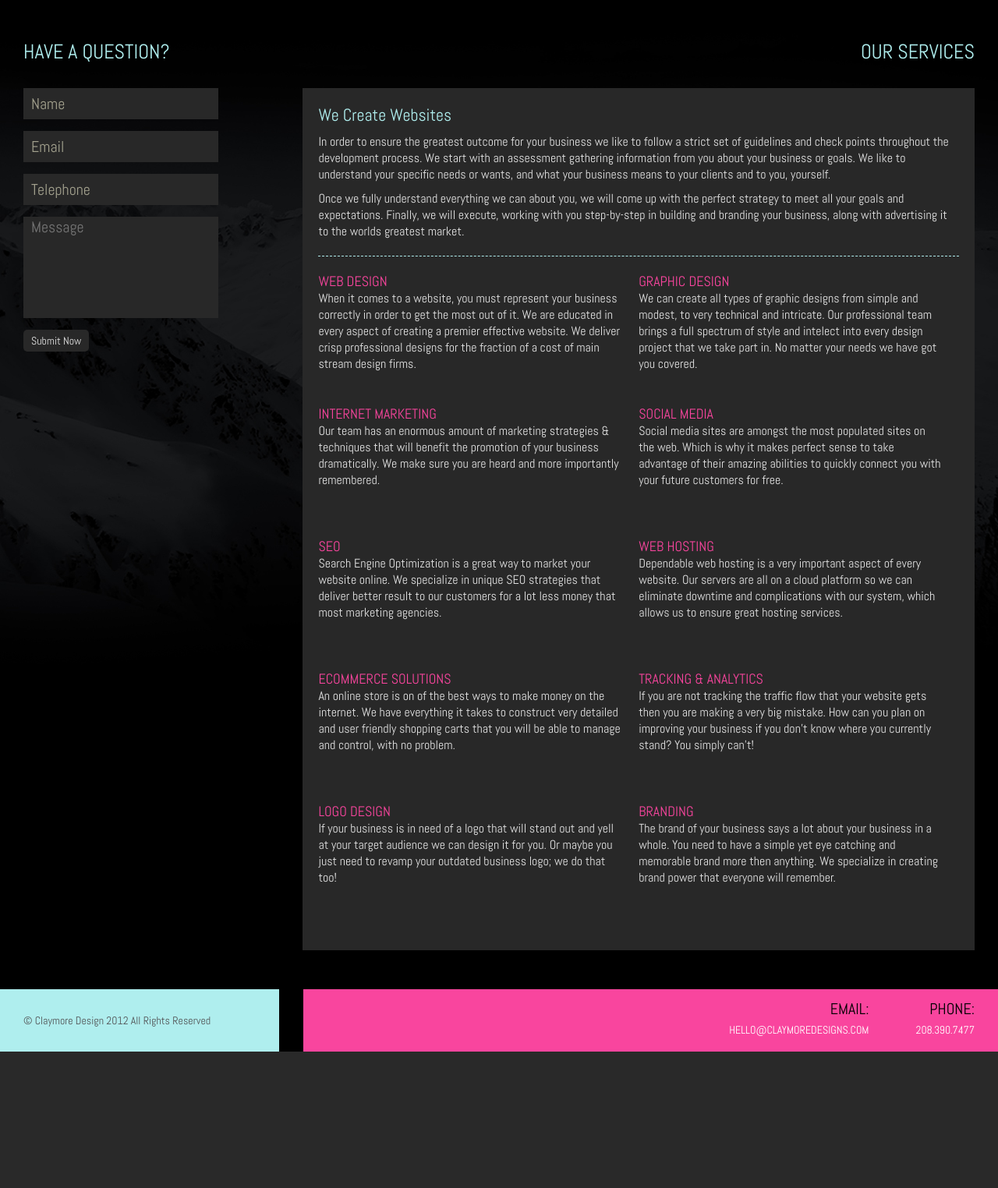
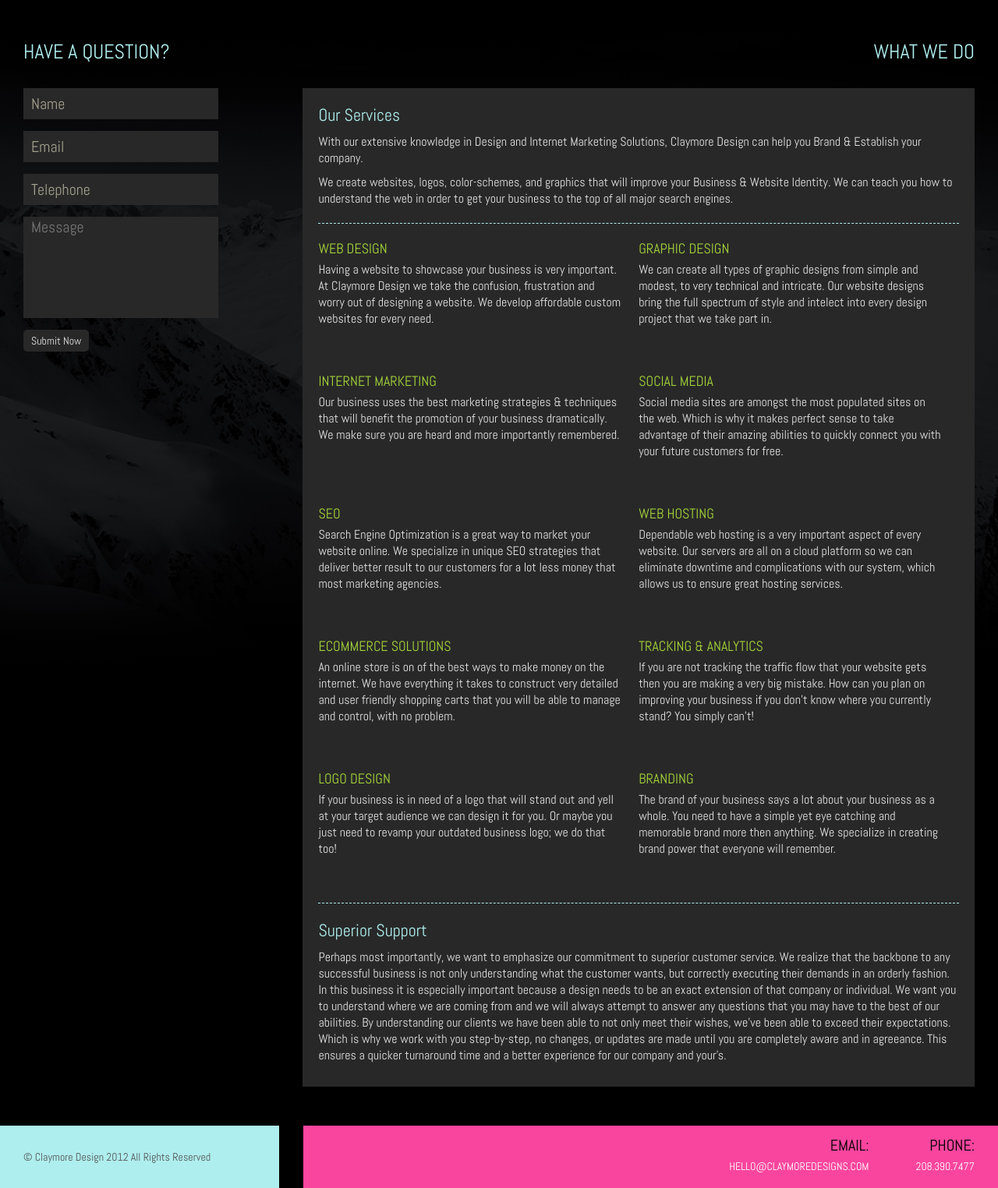
Before and after one commit to cphillipp/ClaymoreDesign, a PHP site: page /services.php in a window 1280 px wide. Shown: the part 101-1625 px from the top of the page at 78% size. Before the commit the page ends 1450 px from the top, so only its background shows below. Run offline with PHP 8.4, Linux system fonts and the light colour scheme.

Commit message:
updated css and site files

```diff
--- a/css/styles.css
+++ b/css/styles.css
@@ -153,6 +161,13 @@ body {
         padding: 0 0 10px;
         color: #E3E3E3;
         font-size: 22px; }
+      body .wrapper .right h4 {
+        padding: 0 0 5px;
+        color: #a5d53a;
+        font-size: 18px;
+        text-transform: uppercase; }
+        body .wrapper .right h4 span {
+          color: #888888; }
       body .wrapper .right section {
         margin: 0 30px 50px;
         padding: 20px;
@@ -164,23 +179,23 @@ body {
         body .wrapper .right section p {
           padding: 0 0 10px;
           color: #E3E3E3; }
+        body .wrapper .right section img {
+          margin: 5px 30px 30px 0;
+          float: left; }
         body .wrapper .right section .box {
           margin: 0;
           padding: 0;
           width: 50%;
           min-height: 170px;
           float: left; }
-          body .wrapper .right section .box h4 {
-            color: #F9459E;
-            font-size: 18px;
-            text-transform: uppercase; }
           body .wrapper .right section .box p {
             padding: 0 20px 0 0; }
         body .wrapper .right section .line {
           margin: 10px 0 20px;
           width: auto;
           height: 1px;
-          border-bottom: 1px dashed #AFEEEE; }
+          border-bottom: 1px dashed #AFEEEE;
+          clear: both; }
         body .wrapper .right section ul {
           float: none;
           padding: 0 0 15px; }
--- a/css/styles.scss
+++ b/css/styles.scss
@@ -28,7 +28,7 @@ body                    {background:#000000 url('../images/bg.jpeg') center top
   		p 						    {padding:0 0 15px 30px; color:#A0ACAD; font-size:14px;}
       label             {padding:0 0 0 30px; color:#F9459E; display:block; position:relative; top:-15px;}
       input             {margin:0 0 15px 30px; padding:0 10px; width:230px; height:40px; color:#fff; font-size:20px; font-family:'Abel', arial, sans; display:block; background:#282828; border:none;
-        &.submit        {margin-bottom:30px; width:auto; height:28px; color:#E3E3E3; font-size:14px; cursor:pointer; -moz-border-radius:5px; border-radius:5px;
+        &.submit        {margin-bottom:30px; width:auto; height:28px; color:#E3E3E3; font-size:14px; cursor:pointer; -moz-border-radius:5px; border-radius:5px; -moz-transition-property:background; -moz-transition-duration:400ms; -webkit-transition-property:background; -webkit-transition-duration:400ms; -o-transition-property:background; -o-transition-duration:400ms; transition-property:background; transition-duration:400ms;
           &:hover       {background:#343434; color:#AFEEEE;}
         }
       }
@@ -38,14 +38,17 @@ body                    {background:#000000 url('../images/bg.jpeg') center top
   	.right 					    {width:72%; float:right;
       h2                {padding:0 30px 30px 0; color:#AFEEEE; font-size:26px; text-align:right; clear:both; text-transform:uppercase;}
       h3                {padding:0 0 10px; color:#E3E3E3; font-size:22px;}
+      h4                {padding:0 0 5px; color:#a5d53a; font-size:18px; text-transform:uppercase;
+        span            {color:#888888;}
+      }
       section           {margin:0 30px 50px; padding:20px; min-width:620px; background:#282828; overflow:hidden;
         h3              {color:#AFEEEE;}
         p               {padding:0 0 10px; color:#E3E3E3;}
+        img             {margin:5px 30px 30px 0; float:left;}
         .box            {margin:0; padding:0; width:50%; min-height:170px; float:left;
-          h4            {color:#F9459E; font-size:18px; text-transform:uppercase;}
           p             {padding:0 20px 0 0;}
         }
-        .line           {margin:10px 0 20px; width:auto; height:1px; border-bottom:1px dashed #AFEEEE;}
+        .line           {margin:10px 0 20px; width:auto; height:1px; border-bottom:1px dashed #AFEEEE; clear:both;}
         ul              {float:none; padding:0 0 15px;
           li            {margin:0; padding:0 0 8px 24px; width:176px; float:none; color:#A0ACAD; line-height:1.3em; background:url(../images/marker-2.png) 1px 5px no-repeat;
             a           {width:auto; height:auto; float:none; text-decoration:none; color:#fff;
@@ -60,10 +63,14 @@ body                    {background:#000000 url('../images/bg.jpeg') center top
             img         {margin:0 0 10px;}
           }
           p             {padding:0 0 10px; color:#A0ACAD;}
-          a             {width:200px; display:block; float:right; text-decoration:none;
-            span        {width:200px; display:block; line-height:50px; color:#818692; text-align:center; background:#191A1F;}
-            &.button    {padding:0 10px; width:auto; height:auto; color:#E3E3E3; line-height:28px; background:#282828; text-align:center; text-decoration:none; float:none; -moz-border-radius:5px; border-radius:5px;
+          a             {width:200px; display:block; float:right; text-decoration:none; background:#191A1F; opacity:0.5; filter:alpha(opacity=50); -moz-transition-property:opacity; -moz-transition-duration:400ms; -webkit-transition-property:opacity; -webkit-transition-duration:400ms; -o-transition-property:opacity; -o-transition-duration:400ms; transition-property:opacity; transition-duration:400ms;
+            img         {display:block;}
+            span        {width:200px; display:block; line-height:50px; color:#818692; text-align:center;}
+            &.button    {padding:0 10px; width:auto; height:auto; color:#E3E3E3; line-height:28px; background:#282828; text-align:center; text-decoration:none; float:none; -moz-border-radius:5px; border-radius:5px; opacity:1.0; filter:alpha(opacity=100); -moz-transition-property:background; -moz-transition-duration:400ms; -webkit-transition-property:background; -webkit-transition-duration:400ms; -o-transition-property:background; -o-transition-duration:400ms; transition-property:background; transition-duration:400ms;
               &:hover   {background:#343434; color:#AFEEEE;}
+            }
+            &:hover     {background:#343434; opacity:1.0; filter:alpha(opacity=100);
+              span      {background:#191A1F; color:#AFEEEE;}
             }
           }
           ul            {float:none; padding:0 0 15px;
--- a/services.php
+++ b/services.php
@@ -87,23 +87,23 @@ if(isset($_SESSION['message'])) {
         </div>
       </div>
       <div class="right">
-        <h2>Our Services</h2>
+        <h2>What We Do</h2>
         <section>
-          <h3>We Create Websites</h3>
-          <p>In order to ensure the greatest outcome for your business we like to follow a strict set of guidelines and check points throughout the development process. We start with an assessment gathering information from you about your business or goals. We like to understand your specific needs or wants, and what your business means to your clients and to you, yourself.</p>
-          <p>Once we fully understand everything we can about you, we will come up with the perfect strategy to meet all your goals and expectations. Finally, we will execute, working with you step-by-step in building and branding your business, along with advertising it to the worlds greatest market.</p>
+          <h3>Our Services</h3>
+          <p>With our extensive knowledge in Design and Internet Marketing Solutions, Claymore Design can help you Brand &amp; Establish your company.</p>
+          <p>We create websites, logos, color-schemes, and graphics that will improve your Business &amp; Website Identity. We can teach you how to understand the web in order to get your business to the top of all major search engines.</p>
           <div class="line"></div>
           <div class="box">
             <h4>Web Design</h4>
-            <p>When it comes to a website, you must represent your business correctly in order to get the most out of it. We are educated in every aspect of creating a premier effective website. We deliver crisp professional designs for the fraction of a cost of main stream design firms.</p>
+            <p>Having a website to showcase your business is very important. At Claymore Design we take the confusion, frustration and worry out of designing a website. We develop affordable custom websites for every need.</p>
           </div>
           <div class="box">
             <h4>Graphic Design</h4>
-            <p>We can create all types of graphic designs from simple and modest, to very technical and intricate. Our professional team brings a full spectrum of style and intelect into every design project that we take part in. No matter your needs we have got you covered.</p>
+            <p>We can create all types of graphic designs from simple and modest, to very technical and intricate. Our website designs bring the full spectrum of style and intelect into every design project that we take part in.</p>
           </div>
           <div class="box">
             <h4>Internet Marketing</h4>
-            <p>Our team has an enormous amount of marketing strategies & techniques that will benefit the promotion of your business dramatically. We make sure you are heard and more importantly remembered.</p>
+            <p>Our business uses the best marketing strategies &amp; techniques that will benefit the promotion of your business dramatically. We make sure you are heard and more importantly remembered.</p>
           </div>
           <div class="box">
             <h4>Social Media</h4>
@@ -131,8 +131,11 @@ if(isset($_SESSION['message'])) {
           </div>
           <div class="box">
             <h4>Branding</h4>
-            <p>The brand of your business says a lot about your business in a whole. You need to have a simple yet eye catching and memorable brand more then anything. We specialize in creating brand power that everyone will remember.</p>
+            <p>The brand of your business says a lot about your business as a whole. You need to have a simple yet eye catching and memorable brand more then anything. We specialize in creating brand power that everyone will remember.</p>
           </div>
+          <div class="line"></div>
+          <h3>Superior Support</h3>
+          <p>Perhaps most importantly, we want to emphasize our commitment to superior customer service. We realize that the backbone to any successful business is not only understanding what the customer wants, but correctly executing their demands in an orderly fashion. In this business it is especially important because a design needs to be an exact extension of that company or individual. We want you to understand where we are coming from and we will always attempt to answer any questions that you may have to the best of our abilities. By understanding our clients we have been able to not only meet their wishes, we’ve been able to exceed their expectations. Which is why we work with you step-by-step, no changes, or updates are made until you are completely aware and in agreeance. This ensures a quicker turnaround time and a better experience for our company and your's.</p>
         </section>
       </div>
     </div>
```
Also changed, not shown: other parts of css/styles.css (+42 -5 lines), about.php (+9 -6 lines), contact.php (+8 -8 lines), images/branding.png (deleted), images/branding2.png (deleted), images/design.png (deleted), images/design2.png (deleted), images/design3.png (deleted), images/marketing.png (deleted), images/marketing2.png (deleted), images/me.png (added).
